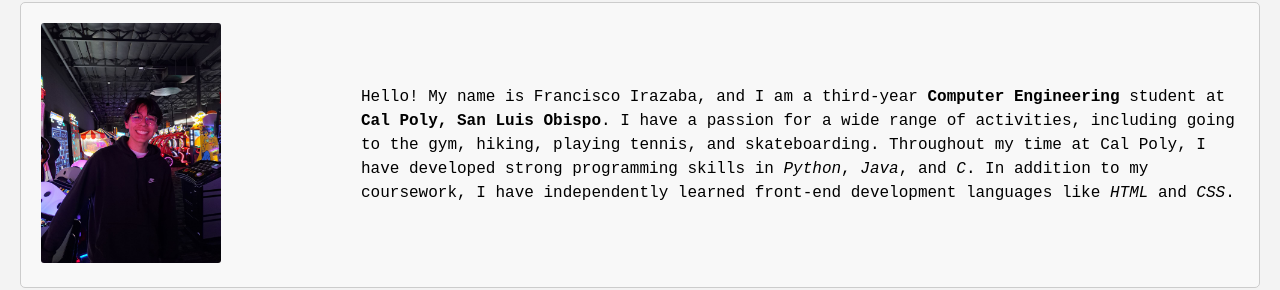
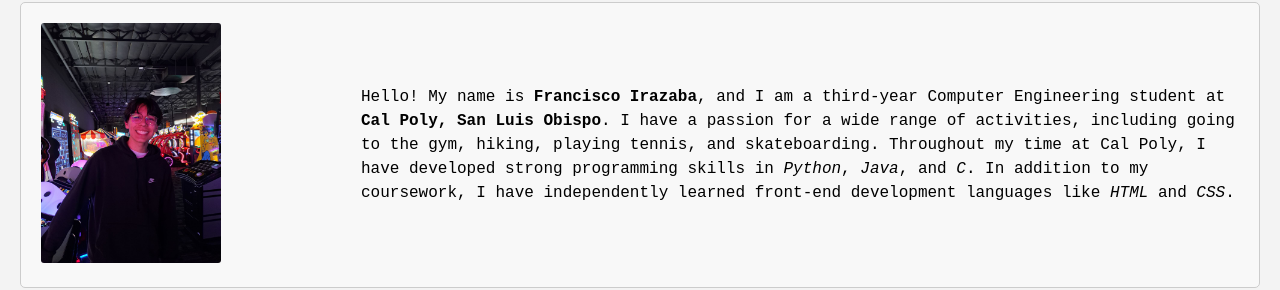
Before and after one commit to Firazaba0369/Firazaba0369.github.io, a plain HTML site: page index.html in a window 1280 px wide. Shown: the part 128-418 px from the top of the page. Drawn offline with Linux system fonts and the light colour scheme.

Commit message:
feat: change description in index.html

```diff
--- a/index.html
+++ b/index.html
@@ -22,7 +22,7 @@
                     <img src="Images/Self-pic-1.jpeg" alt="Image of Francisco Irazaba in front of an arcade" width = "60%">
                 </div>
                 <div class = "about-text">
-                    <p> Hello! My name is Francisco Irazaba, and I am a third-year <strong>Computer Engineering</strong>
+                    <p> Hello! My name is <strong>Francisco Irazaba</strong>, and I am a third-year Computer Engineering
                     student at <strong>Cal Poly, San Luis Obispo</strong>. I have a passion for a wide range of activities,
                     including going to the gym, hiking, playing tennis, and skateboarding. Throughout my time at Cal Poly, I
                     have developed strong programming skills in <em>Python</em>, <em>Java</em>, and <em>C</em>. In addition
```
